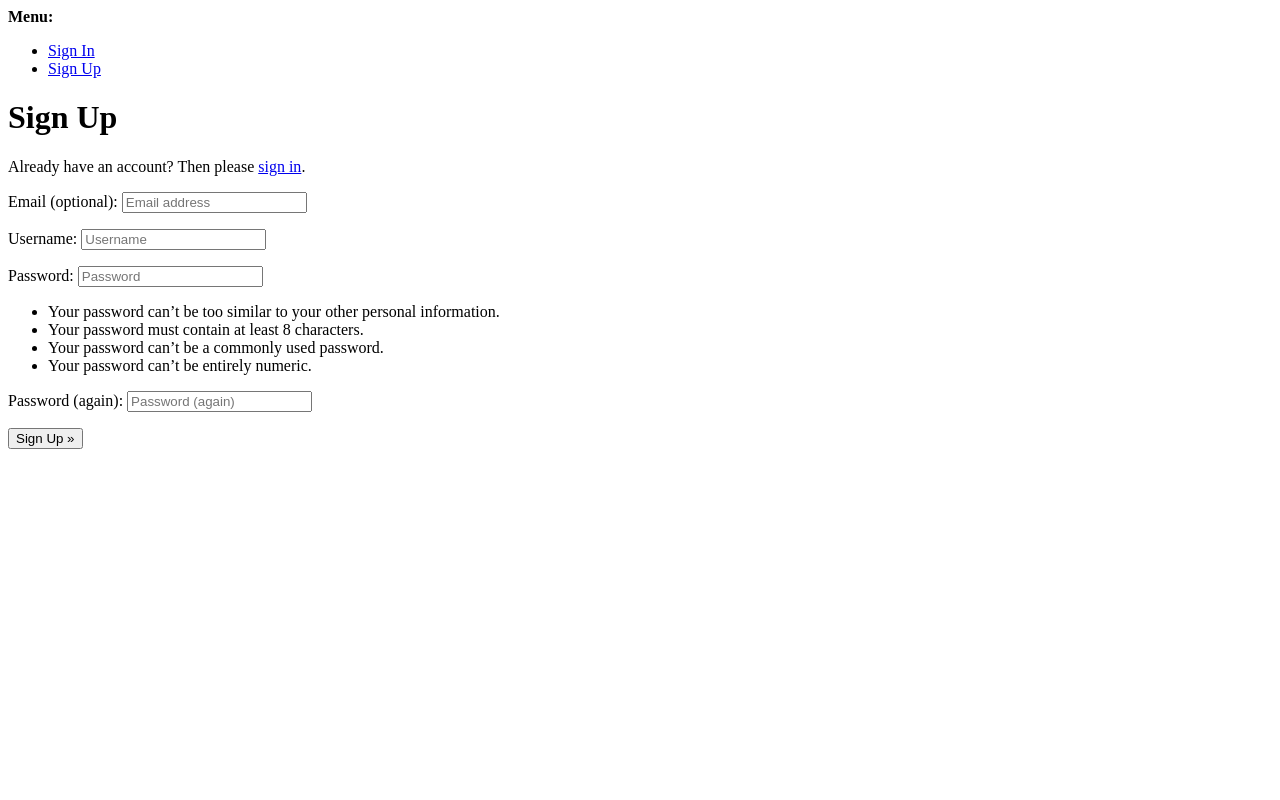
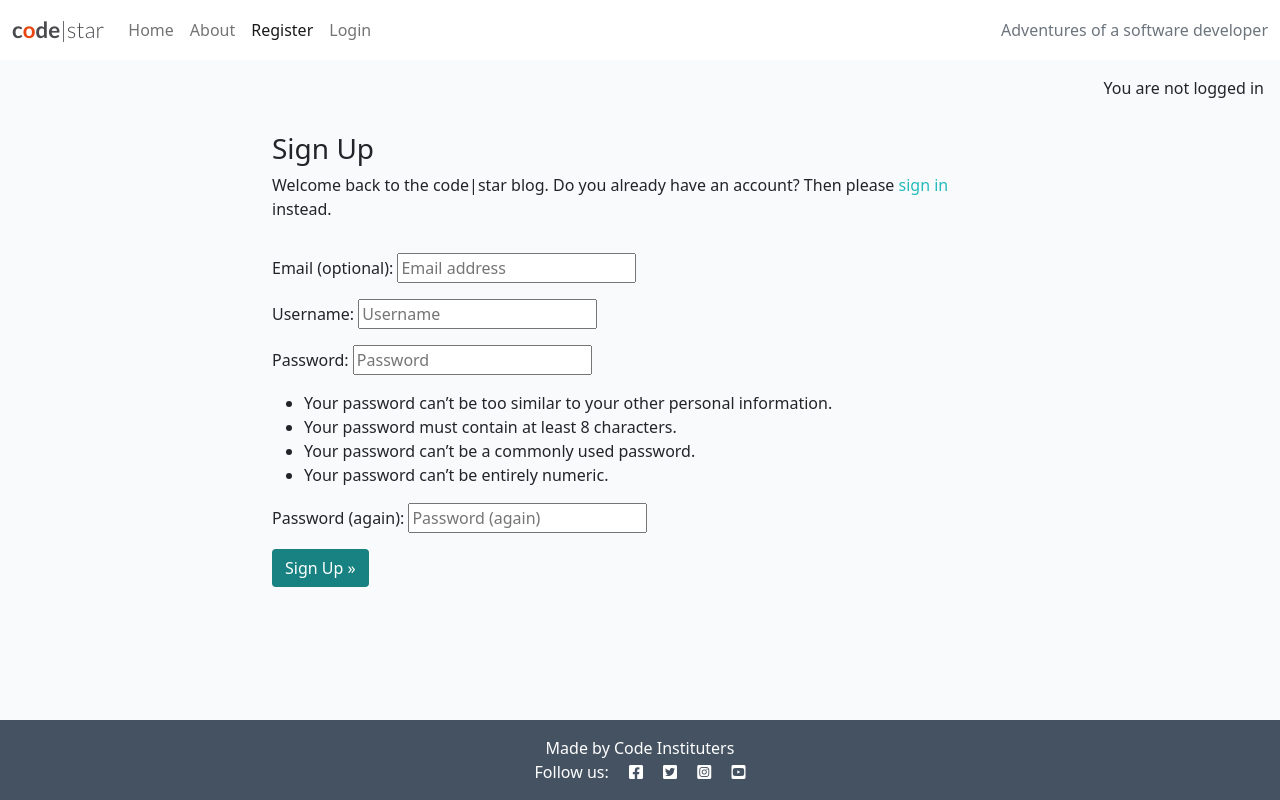
Before and after one commit to JCav23/ci-django-blog, a Django app: page /accounts/signup/ in a window 1280 px wide. Run offline with Django 4.2, Linux system fonts and the light colour scheme.

Commit message:
added user authentication package and functionality

```diff
--- a/codestar/settings.py
+++ b/codestar/settings.py
@@ -29,7 +29,7 @@ SECRET_KEY = os.environ.get("SECRET_KEY")
 
 
 # SECURITY WARNING: don't run with debug turned on in production!
-DEBUG = False
+DEBUG = True
 
 ALLOWED_HOSTS = ['8000-jcav23-cidjangoblog-knvwmof2ckh.ws-eu110.gitpod.io',
                 '.herokuapp.com']
--- a/templates/account/signup.html
+++ b/templates/account/signup.html
@@ -1,21 +1,37 @@
-{% extends "account/base.html" %}
+{% extends "base.html" %}
 
 {% load i18n %}
 
 {% block head_title %}{% trans "Signup" %}{% endblock head_title %}
 
 {% block content %}
-<h1>{% trans "Sign Up" %}</h1>
+<div class="container">
+  <div class="row">
+    <div class="col-md-8 mt-3 offset-md-2">
+      <h3>{% trans "Sign Up" %}</h3>
 
-<p>{% blocktrans %}Already have an account? Then please <a href="{{ login_url }}">sign in</a>.{% endblocktrans %}</p>
-
-<form class="signup" id="signup_form" method="post" action="{% url 'account_signup' %}">
-  {% csrf_token %}
-  {{ form.as_p }}
-  {% if redirect_field_value %}
-  <input type="hidden" name="{{ redirect_field_name }}" value="{{ redirect_field_value }}" />
-  {% endif %}
-  <button type="submit">{% trans "Sign Up" %} &raquo;</button>
-</form>
-
+      <p>{% blocktrans %}
+        Welcome back to the code|star blog.
+        Do you already have an account? Then please
+        <a class="link" href="{{ login_url }}">sign in</a>
+        instead.
+      {% endblocktrans %}</p>
+    </div>
+  </div>
+  <div class="row">
+    <div class="col-md-8 mt-3 offset-md-2">
+      <form class="signup" id="signup_form" method="post"
+        action="{% url 'account_signup' %}">
+        {% csrf_token %}
+        {{ form.as_p }}
+        {% if redirect_field_value %}
+        <input type="hidden" name="{{ redirect_field_name }}"
+          value="{{ redirect_field_value }}" />
+        {% endif %}
+        <button class="btn btn-signup right" type="submit">
+          {% trans "Sign Up" %} &raquo;</button>
+      </form>
+    </div>
+  </div>
+</div>
 {% endblock content %}
--- a/templates/base.html
+++ b/templates/base.html
@@ -74,6 +74,11 @@
     </nav>
 
     <main class="flex-shrink-0 main-bg">
+        {% if user.is_authenticated %}
+            <p class="text-end m-3">You are logged in as {{ user }}</p>
+        {% else %}
+            <p class="text-end m-3">You are not logged in</p>
+        {% endif %}
 
         {% block content %}
         <!-- Content Goes here -->
```
